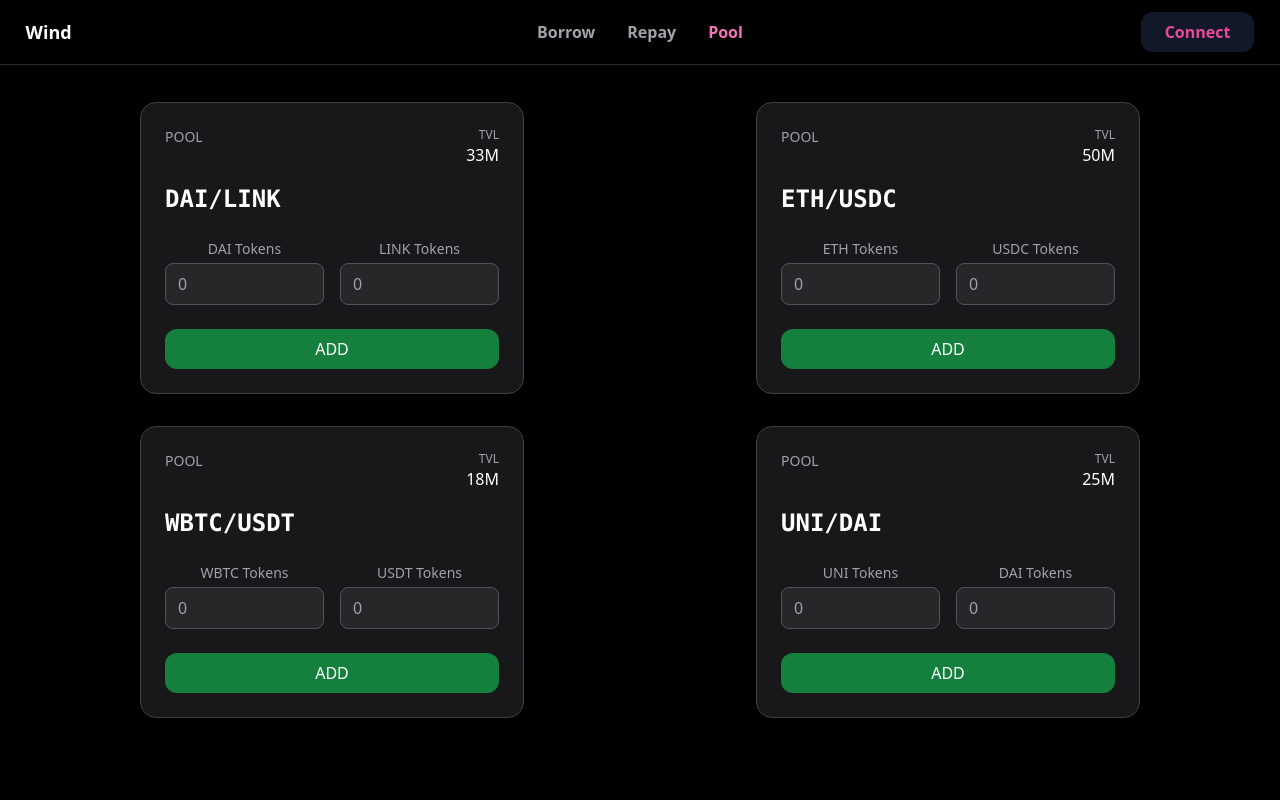
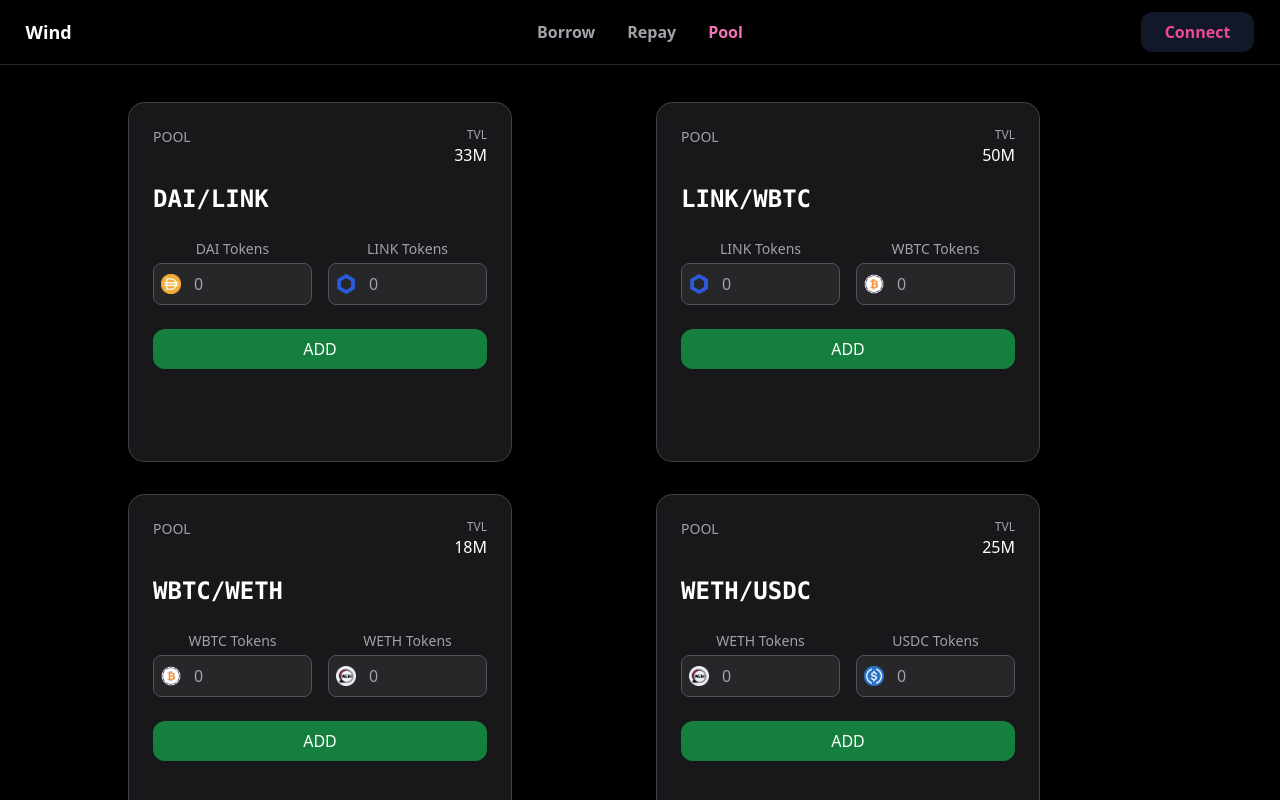
Before and after one commit to aryanbaranwal001/Credit-Bank-FrontEnd, a React (Vite) app in the folder frontEnd/: page /pool in a window 1280 px wide. Built offline with nearby package versions, Linux system fonts and the light colour scheme.

Commit message:
base with images is ready

```diff
--- a/frontEnd/src/output.css
+++ b/frontEnd/src/output.css
@@ -598,6 +598,10 @@ video {
   top: 80px;
 }
 
+.left-2 {
+  left: 0.5rem;
+}
+
 .z-10 {
   z-index: 10;
 }
@@ -846,6 +850,10 @@ video {
   max-width: 24rem;
 }
 
+.max-w-screen-lg {
+  max-width: 1024px;
+}
+
 .flex-1 {
   flex: 1 1 0%;
 }
@@ -862,6 +870,10 @@ video {
 
 .translate-x-1 {
   --tw-translate-x: 0.25rem;
+  transform: translate(var(--tw-translate-x), var(--tw-translate-y)) rotate(var(--tw-rotate)) skewX(var(--tw-skew-x)) skewY(var(--tw-skew-y)) scaleX(var(--tw-scale-x)) scaleY(var(--tw-scale-y));
+}
+
+.transform {
   transform: translate(var(--tw-translate-x), var(--tw-translate-y)) rotate(var(--tw-rotate)) skewX(var(--tw-skew-x)) skewY(var(--tw-skew-y)) scaleX(var(--tw-scale-x)) scaleY(var(--tw-scale-y));
 }
 
@@ -1423,6 +1435,10 @@ video {
 
 .pt-\[8vh\] {
   padding-top: 8vh;
+}
+
+.pl-10 {
+  padding-left: 2.5rem;
 }
 
 .text-center {
@@ -1924,6 +1940,10 @@ video {
     width: 1.75rem;
   }
 
+  .sm\:grid-cols-2 {
+    grid-template-columns: repeat(2, minmax(0, 1fr));
+  }
+
   .sm\:flex-row {
     flex-direction: row;
   }
--- a/frontEnd/src/pages/Pool.jsx
+++ b/frontEnd/src/pages/Pool.jsx
@@ -1,4 +1,5 @@
 import React from "react";
+import { TOKENS } from "../data";
 
 const pools = [
   {
@@ -8,28 +9,35 @@ const pools = [
     tokenB: "LINK",
   },
   {
-    id: "ETH/USDC",
+    id: "LINK/WBTC",
     tvl: "50M",
-    tokenA: "ETH",
+    tokenA: "LINK",
+    tokenB: "WBTC",
+  },
+  {
+    id: "WBTC/WETH",
+    tvl: "18M",
+    tokenA: "WBTC",
+    tokenB: "WETH",
+  },
+  {
+    id: "WETH/USDC",
+    tvl: "25M",
+    tokenA: "WETH",
     tokenB: "USDC",
   },
-  {
-    id: "WBTC/USDT",
-    tvl: "18M",
-    tokenA: "WBTC",
-    tokenB: "USDT",
-  },
-  {
-    id: "UNI/DAI",
-    tvl: "25M",
-    tokenA: "UNI",
-    tokenB: "DAI",
-  },
 ];
+
+// Helper to get token image
+const getTokenImage = (symbol) => {
+  const token = TOKENS.find((t) => t.symbol === symbol);
+  return token?.img || "";
+};
 
 const PoolCard = ({ pool }) => {
   return (
     <div className="bg-zinc-900 text-white border border-zinc-700 rounded-2xl p-6 w-full max-w-sm shadow-md">
+      {/* Header */}
       <div className="flex justify-between items-start mb-4">
         <div className="text-sm text-zinc-400">POOL</div>
         <div className="text-right">
@@ -38,27 +46,31 @@ const PoolCard = ({ pool }) => {
         </div>
       </div>
 
+      {/* Pool ID */}
       <div className="text-2xl font-mono font-bold mb-6">{pool.id}</div>
 
+      {/* Inputs */}
       <div className="flex space-x-4 mb-6">
-        <div className="flex-1 text-center">
-          <div className="text-sm text-zinc-400 mb-1">{pool.tokenA} Tokens</div>
+        {[pool.tokenA, pool.tokenB].map((token) => (
+          <div key={token} className="flex-1 text-center">
+            <div className="text-sm text-zinc-400 mb-1">{token} Tokens</div>
+            <div className="relative">
               <input
                 type="number"
                 placeholder="0"
-            className="w-full rounded-lg px-3 py-2 bg-zinc-800 border border-zinc-600 text-white outline-none"
+                className="w-full pl-10 rounded-lg px-3 py-2 bg-zinc-800 border border-zinc-600 text-white outline-none"
               />
-        </div>
-        <div className="flex-1 text-center">
-          <div className="text-sm text-zinc-400 mb-1">{pool.tokenB} Tokens</div>
-          <input
-            type="number"
-            placeholder="0"
-            className="w-full rounded-lg px-3 py-2 bg-zinc-800 border border-zinc-600 text-white outline-none"
+              <img
+                src={getTokenImage(token)}
+                alt={token}
+                className="w-5 h-5 absolute left-2 top-1/2 transform -translate-y-1/2"
               />
             </div>
           </div>
+        ))}
+      </div>
 
+      {/* Button */}
       <button className="w-full bg-green-700 hover:bg-green-600 text-white font-medium py-2 rounded-xl transition">
         ADD
       </button>
@@ -68,8 +80,8 @@ const PoolCard = ({ pool }) => {
 
 const PoolsGrid = () => {
   return (
-    <div className="p-6 bg-black min-h-screen">
-      <div className="grid grid-cols-1 md:grid-cols-2 gap-8 place-items-center">
+    <div className="p-6 bg-black min-h-screen flex justify-center">
+      <div className="grid grid-cols-1 sm:grid-cols-2 gap-8 max-w-screen-lg w-full">
         {pools.map((pool) => (
           <PoolCard key={pool.id} pool={pool} />
         ))}
```
Lines whose indentation alone changed are shown as unchanged.
